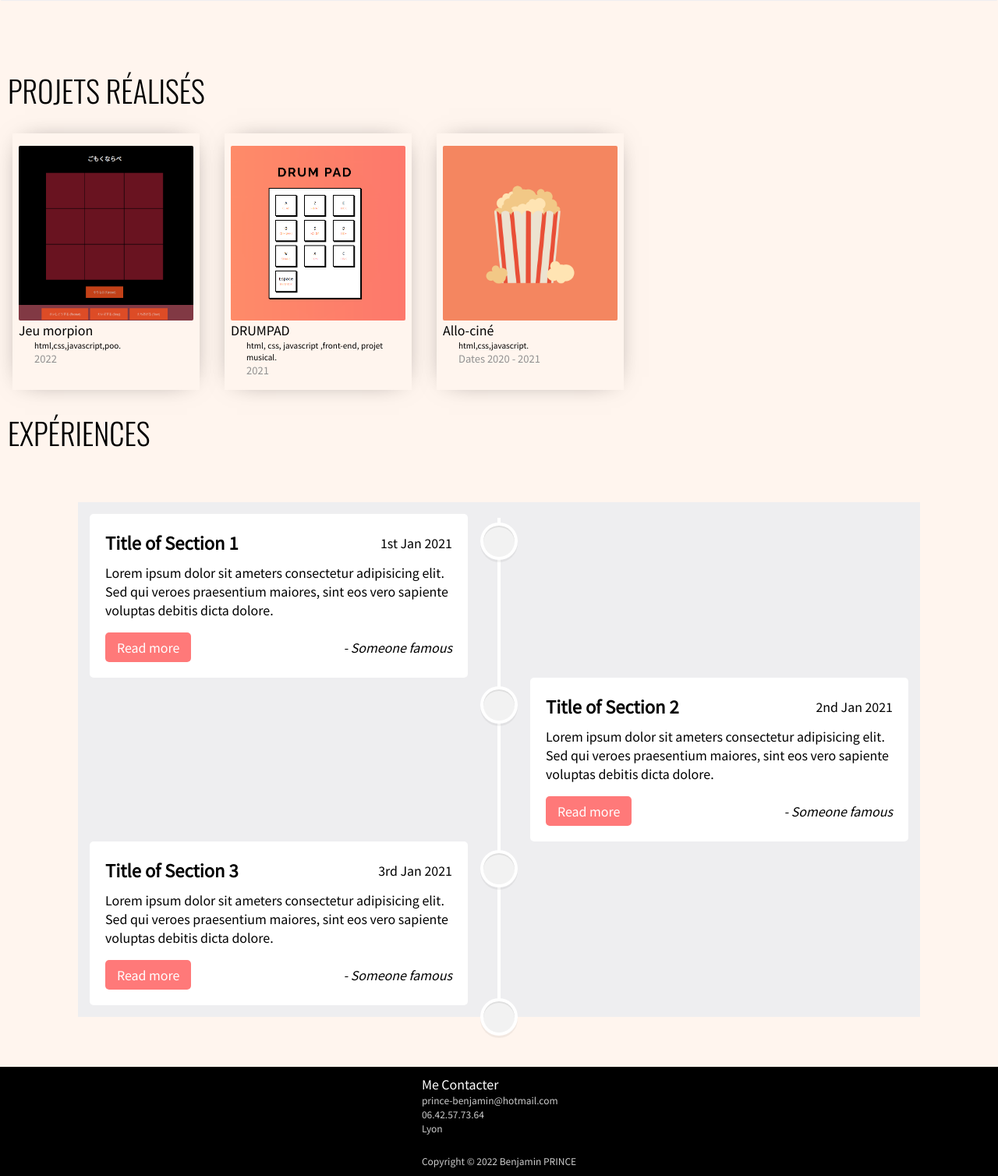
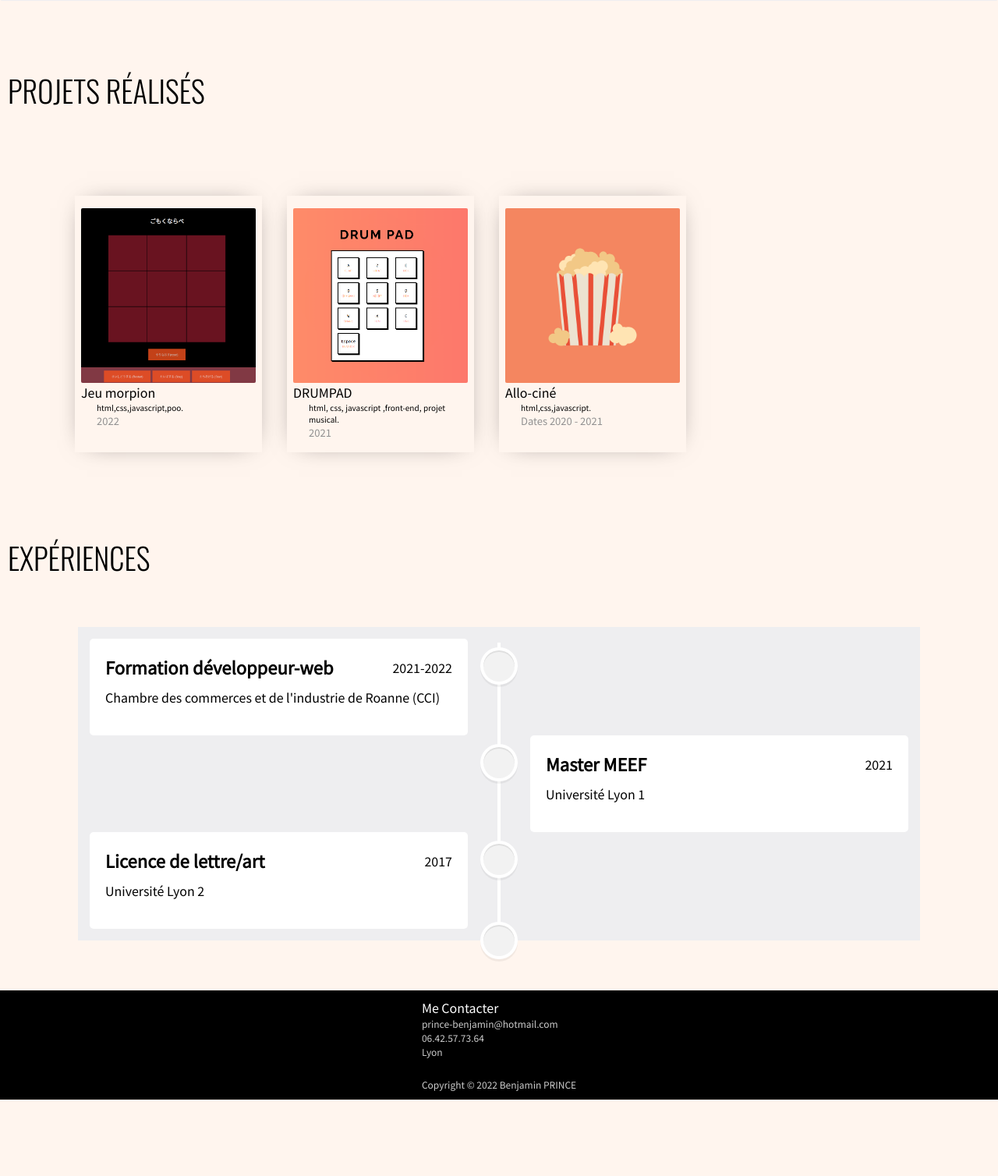
Before and after one commit to BenjaminPrince/Portfolio_Prince_Benjamin, a PHP site: page / in a window 1280 px wide. Shown: the part 522-2030 px from the top of the page at 78% size. After the commit the page ends 1932 px from the top, so only its background shows below. Run offline with PHP 8.4, Linux system fonts and the light colour scheme; style sheets or scripts are compiled from the project's sources.

Commit message:
experience changement

```diff
--- a/index.html
+++ b/index.html
@@ -123,19 +123,17 @@
 <div class="wrapper">
   <div class="center-line">
 
-    <a href="#" class="scroll-icon"><i class="fas fa-caret-up"></i></a>
+    <a href="#formation" class="scroll-icon"><i class="fas fa-caret-up"></i></a>
   </div>
   <div class="row row-1">
     <section>
       <i class="icon fas fa-home"></i>
       <div class="details">
-        <span class="title">Title of Section 1</span>
-        <span>1st Jan 2021</span>
+        <span id="formation" class="title">Formation développeur-web</span>
+        <span>2021-2022</span>
       </div>
-      <p>Lorem ipsum dolor sit ameters consectetur adipisicing elit. Sed qui veroes praesentium maiores, sint eos vero sapiente voluptas debitis dicta dolore.</p>
+      <p>Chambre des commerces et de l'industrie de Roanne (CCI)</p>
       <div class="bottom">
-        <a href="#">Read more</a>
-        <i>- Someone famous</i>
       </div>
     </section>
   </div>
@@ -143,13 +141,11 @@
     <section>
       <i class="icon fas fa-star"></i>
       <div class="details">
-        <span class="title">Title of Section 2</span>
-        <span>2nd Jan 2021</span>
+        <span class="title">Master MEEF</span>
+        <span>2021</span>
       </div>
-      <p>Lorem ipsum dolor sit ameters consectetur adipisicing elit. Sed qui veroes praesentium maiores, sint eos vero sapiente voluptas debitis dicta dolore.</p>
+      <p>Université Lyon 1</p>
       <div class="bottom">
-        <a href="#">Read more</a>
-        <i>- Someone famous</i>
       </div>
     </section>
   </div>
@@ -157,13 +153,10 @@
     <section>
       <i class="icon fas fa-rocket"></i>
       <div class="details">
-        <span class="title">Title of Section 3</span>
-        <span>3rd Jan 2021</span>
+        <span class="title">Licence de lettre/art</span>
+        <span>2017</span>
       </div>
-      <p>Lorem ipsum dolor sit ameters consectetur adipisicing elit. Sed qui veroes praesentium maiores, sint eos vero sapiente voluptas debitis dicta dolore.</p>
-      <div class="bottom">
-        <a href="#">Read more</a>
-        <i>- Someone famous</i>
+      <p>Université Lyon 2</p>
       </div>
     </section>
   </div>
--- a/style.css
+++ b/style.css
@@ -172,6 +172,9 @@ a.button {
 	border-radius: 2px;
 }
 
+.projects{
+  padding: 80px;
+}
 /* ---------------------------------------------------------
                      time-line experience
 --------------------------------------------------------- */
@@ -294,6 +297,9 @@ h1 {
 .row section .bottom a:hover{
   transform: scale(0.97);
 }
+
+
+
 @media(max-width: 790px){
   .wrapper .center-line{
     left: 40px;
```
